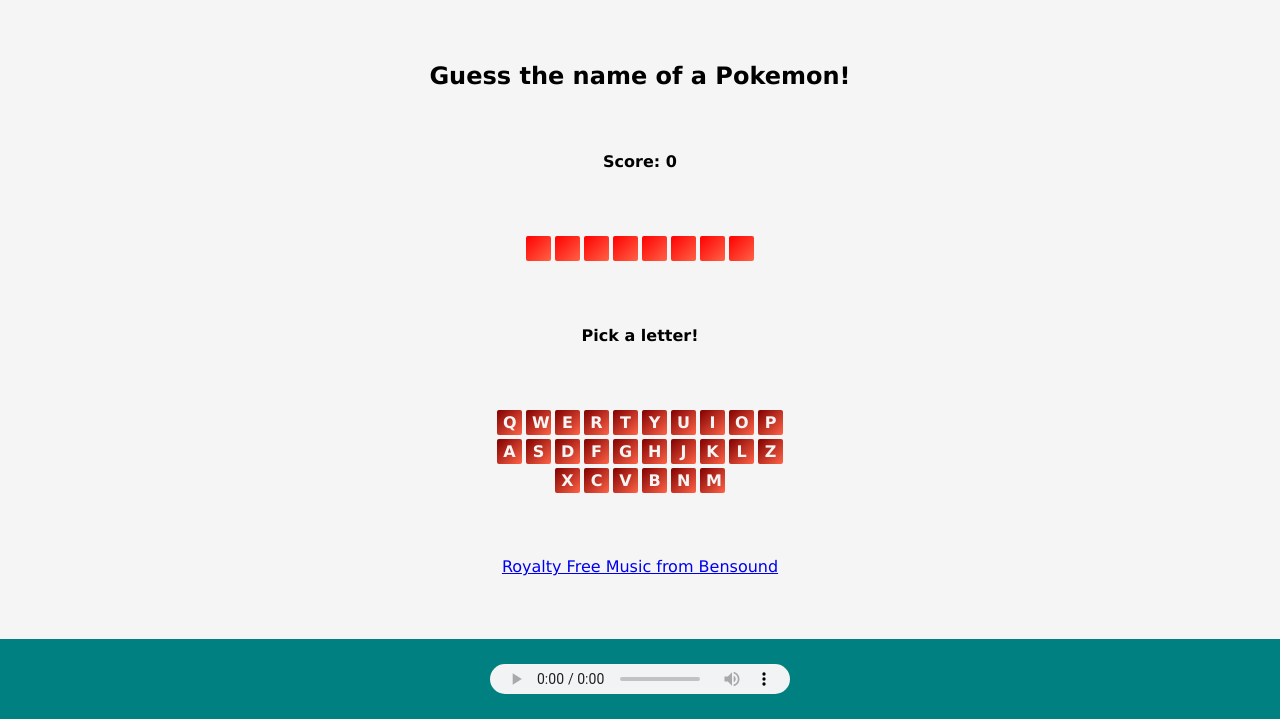
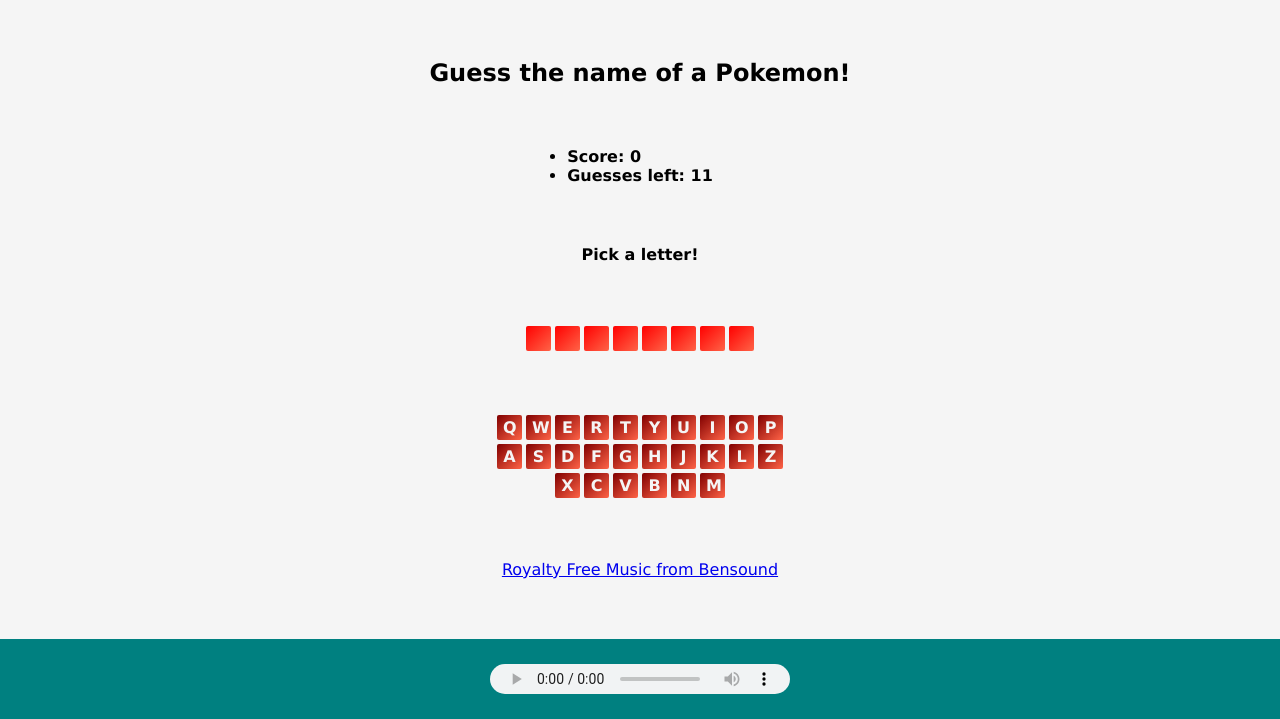
Before and after one commit to han-wong/hangman, a plain HTML site: page index.html in a window 1280 px wide. Shown: the part 81-800 px from the top of the page. Drawn offline with Linux system fonts and the light colour scheme.

Commit message:
moved scoreholder

```diff
--- a/index.html
+++ b/index.html
@@ -16,9 +16,12 @@
     <main>
         <section class="game-area">
             <h1>Guess the name of a Pokemon!</h1>
-            <p class="score">Score: 0</p>
+            <ul class="score">
+                <li>Score: 0</li>
+                <li>Guesses left: 11</li>
+            </ul>
+            <p class="message">Pick a letter!</p>
             <ul class="word"></ul>
-            <p class="message">Pick a letter!</p>
             <ul class="qwerty"></ul>
             <a href="https://www.bensound.com">Royalty Free Music from Bensound</a>
         </section>
```
